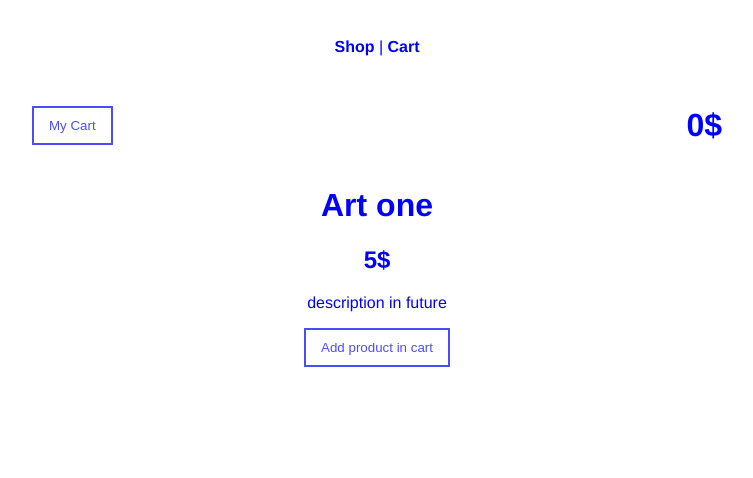
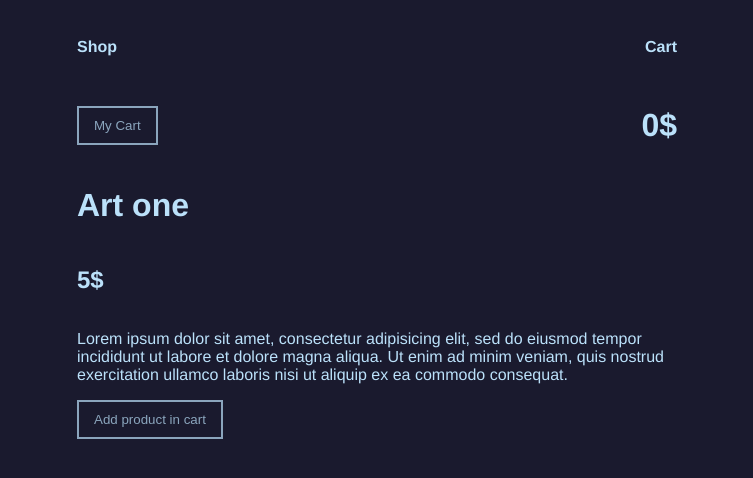
Before and after one commit to eugenekotovx/simple-shop-app, a Vue app: page /shop/1/1 in a window 1280 px wide. Shown: the top 478 px of the page, without its empty margins (263-1016 px from the left). Built offline with nearby package versions, Linux system fonts and the light colour scheme; data requests are answered from the project's data file.

Commit message:
add some styles

```diff
--- a/db.json
+++ b/db.json
@@ -5,28 +5,32 @@
       "id": 1,
       "name": "Art one",
       "price": 5,
-      "total": 7
+      "total": 7,
+      "description" : "Lorem ipsum dolor sit amet, consectetur adipisicing elit, sed do eiusmod tempor incididunt ut labore et dolore magna aliqua. Ut enim ad minim veniam, quis nostrud exercitation ullamco laboris nisi ut aliquip ex ea commodo consequat."
     },
     {
       "category": "art",
       "id": 2,
       "name": "Art two",
       "price": 15,
-      "total": 1
+      "total": 1,
+      "description" : "Lorem ipsum dolor sit amet, consectetur adipisicing elit, sed do eiusmod tempor incididunt ut labore et dolore magna aliqua. Ut enim ad minim veniam, quis nostrud exercitation ullamco laboris nisi ut aliquip ex ea commodo consequat."
     },
     {
       "category": "book",
       "id": 3,
       "name": "Book three",
       "price": 3,
-      "total": 5
+      "total": 5,
+      "description" : "Lorem ipsum dolor sit amet, consectetur adipisicing elit, sed do eiusmod tempor incididunt ut labore et dolore magna aliqua. Ut enim ad minim veniam, quis nostrud exercitation ullamco laboris nisi ut aliquip ex ea commodo consequat."
     },
     {
       "category": "Music",
       "id": 4,
       "name": "Music Album four",
       "price": 3,
-      "total": 5
+      "total": 5,
+      "description" : "Lorem ipsum dolor sit amet, consectetur adipisicing elit, sed do eiusmod tempor incididunt ut labore et dolore magna aliqua. Ut enim ad minim veniam, quis nostrud exercitation ullamco laboris nisi ut aliquip ex ea commodo consequat."
     }
   ],
   "orders": [
--- a/src/App.vue
+++ b/src/App.vue
@@ -1,7 +1,7 @@
 <template>
-  <div id="app">
+  <div id="app" class="container">
     <div id="nav">
-      <router-link to="/shop">Shop</router-link> |
+      <router-link to="/shop">Shop</router-link>
       <router-link to="/cart">Cart</router-link>
     </div>
     <router-view/>
@@ -9,19 +9,27 @@
 </template>
 
 <style lang="scss">
+body {
+    background-color: #1a1a2e;
+}
 #app {
   font-family: Avenir, Helvetica, Arial, sans-serif;
   -webkit-font-smoothing: antialiased;
   -moz-osx-font-smoothing: grayscale;
-  text-align: center;
-  color: blue;
+  color: #bbe1fa;
 }
-
+.container {
+  max-width: 600px;
+  margin: 0 auto;
+}
 #nav {
-  padding: 30px;
+  padding: 30px 0px;
+  display: flex;
+  flex-direction: row;
+  justify-content: space-between;
   a {
     font-weight: bold;
-    color: blue;
+    color: #bbe1fa;
     text-decoration: none;
     &.router-link-exact-active {
       text-decoration: underline;
--- a/src/components/BuyProductButton.vue
+++ b/src/components/BuyProductButton.vue
@@ -27,9 +27,9 @@ export default {
 <style lang="scss" scoped >
   .buy__btn {
     background: none;
-    border:  2px solid blue;
+    border:  2px solid #bbe1fa;
     padding: 10px 15px;
-    color: blue;
+    color: #bbe1fa;
     opacity: 0.7;
     position: relative;
     &::before {
@@ -42,13 +42,13 @@ export default {
       top: 0;
     }
     &:hover {
-      color: white;
+      color: #0f4c75;
       opacity: 1;
       transition: .4s;
       cursor: pointer;
     }
     &:hover:before {
-      background-color: blue;
+      background-color: #bbe1fa;
       right: 0%;
       transition: .3s;
     }
--- a/src/components/Cart.vue
+++ b/src/components/Cart.vue
@@ -52,7 +52,7 @@ export default {
   .cart {
     display: flex;
     flex-direction: row;
-    justify-content: space-around;
+    justify-content: space-between;
     align-items: center;
     &__price {
       display: flex;
@@ -62,9 +62,9 @@ export default {
   }
   .cart__btn{
     background: none;
-    border:  2px solid blue;
+    border:  2px solid #bbe1fa;
     padding: 10px 15px;
-    color: blue;
+    color: #bbe1fa;
     opacity: 0.7;
     position: relative;
     &::before {
@@ -77,13 +77,13 @@ export default {
       top: 0;
     }
   &:hover {
-    color: white;
+    color: #0f4c75;
     opacity: 1;
     transition: .4s;
     cursor: pointer;
   }
   &:hover:before {
-    background-color: blue;
+    background-color: #bbe1fa;
     right: 0%;
     transition: .3s;
   }
--- a/src/components/ProductCard.vue
+++ b/src/components/ProductCard.vue
@@ -36,11 +36,14 @@ export default {
 }
 </script>
 
-<style lang="css" scoped >
+<style lang="scss" scoped >
   .sold-out {
     color: red;
   }
   .product-card {
+    a {
+       color: #bbe1fa;
+    }
     margin-bottom: 10px;
   }
 </style>
--- a/src/views/CategoryShow.vue
+++ b/src/views/CategoryShow.vue
@@ -27,6 +27,6 @@ export default {
 
 <style lang="css" scoped >
   .category {
-    color: blue;
+    color: #bbe1fa;
   }
 </style>
--- a/src/views/OrderCreate.vue
+++ b/src/views/OrderCreate.vue
@@ -24,7 +24,6 @@ export default {
   },
   methods: {
     createOrder(order) {
-
       this.$store.dispatch('order/getOrder', order)
     },
     createFreshOrder() {
--- a/src/views/ProductShow.vue
+++ b/src/views/ProductShow.vue
@@ -1,14 +1,14 @@
 <template lang="html">
 <div class="">
-    <div class="">
+    <div class="product">
         <Cart/>
         <h1> {{ shop.product.name }}</h1>
         <h2>{{ shop.product.price + '$'}}</h2>
-        <p>
-          description in future
+        <p class="product__description">
+          {{shop.product.description}}
         </p>
       </div>
-      <BuyProductButton :product="shop.product"/>
+      <BuyProductButton class="product-show__button" :product="shop.product"/>
   </div>
 </template>
 
@@ -31,6 +31,12 @@ export default {
 }
 </script>
 
-<style lang="css" scoped >
-
+<style lang="scss" scoped >
+  .product {
+    display: flex;
+    flex-direction: column;
+    &__desctiption {
+      text-align: left;
+    }
+  }
 </style>
--- a/src/views/Shop.vue
+++ b/src/views/Shop.vue
@@ -4,11 +4,10 @@
     <div class="shop__wrapper">
     <div v-for="category in categories"  :key="category" class="shop__category-title">
       <router-link :to="{ name: 'category-show', params: {category : category }}">
-        <h1 >
+        <h2 >
             {{ category }}
-        </h1>
+        </h2>
        </router-link>
-
      </div>
     </div>
   </div>
@@ -43,18 +42,17 @@ export default {
   }
   .shop {
       &__wrapper {
-        max-width: 50%;
-        margin: 0 auto;
         display: flex;
         flex-direction: row;
         justify-content: space-between;
       }
       &__category-title {
-        color: blue;
+        color: #bbe1fa;
         text-decoration: none;
+        display: flex;
         a {
           text-decoration: none;
-          color: blue;
+          color: #bbe1fa;
         }
 
       }
```
Also changed, not shown: src/assets/logo.png (deleted).
